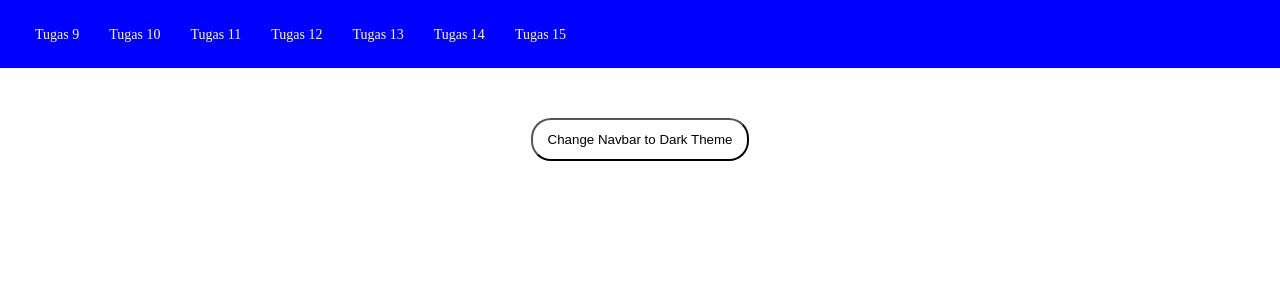
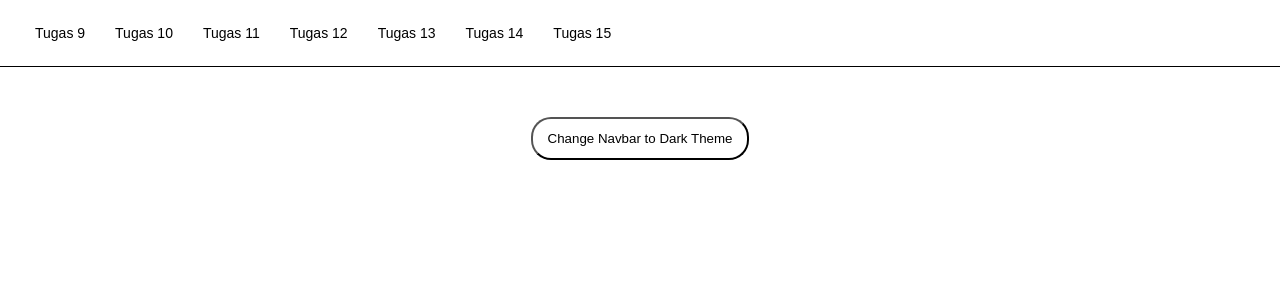
Before and after one commit to idadhamz/moflix-sanber-2021, a React (Create React App) app in the folder tugas-harian-part-2/: page /tugas15 in a window 1280 px wide. Shown: the top 300 px of the page. Built offline with nearby package versions, Linux system fonts and the light colour scheme.

Commit message:
update tugas 15

```diff
--- a/tugas-harian-part-2/src/App.css
+++ b/tugas-harian-part-2/src/App.css
@@ -1,3 +1,7 @@
+* {
+  font-family: sans-serif;
+}
+
 .App {
   margin: 50px auto;
   width: 70%;
--- a/tugas-harian-part-2/src/Nav.css
+++ b/tugas-harian-part-2/src/Nav.css
@@ -1,27 +1,42 @@
+* {
+  font-family: sans-serif;
+}
+
 ul {
   display: flex;
   flex-direction: row;
-
   padding: 25px;
   margin: 0px;
-  background-color: blue;
+
+  border-bottom: 1.5px solid black;
 }
 
 ul li {
   list-style: none;
   margin-right: 10px;
+  font-size: 14px;
 }
 
 ul li .link {
-  color: white;
-  font-size: 14px;
+  color: black;
+  text-decoration: none;
   padding: 10px;
   border-radius: 20px;
+}
 
+ul li .linkcolor {
+  color: white;
   text-decoration: none;
+  padding: 10px;
+  border-radius: 20px;
 }
 
 ul li .link:hover {
+  background-color: black;
+  color: white;
+}
+
+ul li .linkcolor:hover {
   background-color: white;
   color: black;
 }
--- a/tugas-harian-part-2/src/Nav.js
+++ b/tugas-harian-part-2/src/Nav.js
@@ -12,37 +12,37 @@ const Nav = () => {
     <>
       <ul style={{ backgroundColor: colorTheme }}>
         <li>
-          <Link to="/tugas9" className="link">
+          <Link to="/tugas9" className={'link' + (colorTheme ? 'color' : '')}>
             Tugas 9
           </Link>
         </li>
         <li>
-          <Link to="/tugas10" className="link">
+          <Link to="/tugas10" className={'link' + (colorTheme ? 'color' : '')}>
             Tugas 10
           </Link>
         </li>
         <li>
-          <Link to="/tugas11" className="link">
+          <Link to="/tugas11" className={'link' + (colorTheme ? 'color' : '')}>
             Tugas 11
           </Link>
         </li>
         <li>
-          <Link to="/tugas12" className="link">
+          <Link to="/tugas12" className={'link' + (colorTheme ? 'color' : '')}>
             Tugas 12
           </Link>
         </li>
         <li>
-          <Link to="/tugas13" className="link">
+          <Link to="/tugas13" className={'link' + (colorTheme ? 'color' : '')}>
             Tugas 13
           </Link>
         </li>
         <li>
-          <Link to="/tugas14" className="link">
+          <Link to="/tugas14" className={'link' + (colorTheme ? 'color' : '')}>
             Tugas 14
           </Link>
         </li>
         <li>
-          <Link to="/tugas15" className="link">
+          <Link to="/tugas15" className={'link' + (colorTheme ? 'color' : '')}>
             Tugas 15
           </Link>
         </li>
--- a/tugas-harian-part-2/src/tugas-15/tugas15.js
+++ b/tugas-harian-part-2/src/tugas-15/tugas15.js
@@ -24,7 +24,7 @@ const Tugas15 = () => {
           </button>
         ) : (
           <button className="btn-tugas15" onClick={handleChangeTheme}>
-            Back to Blue Theme
+            Change Navbar to Light Theme
           </button>
         )}
       </div>
```
